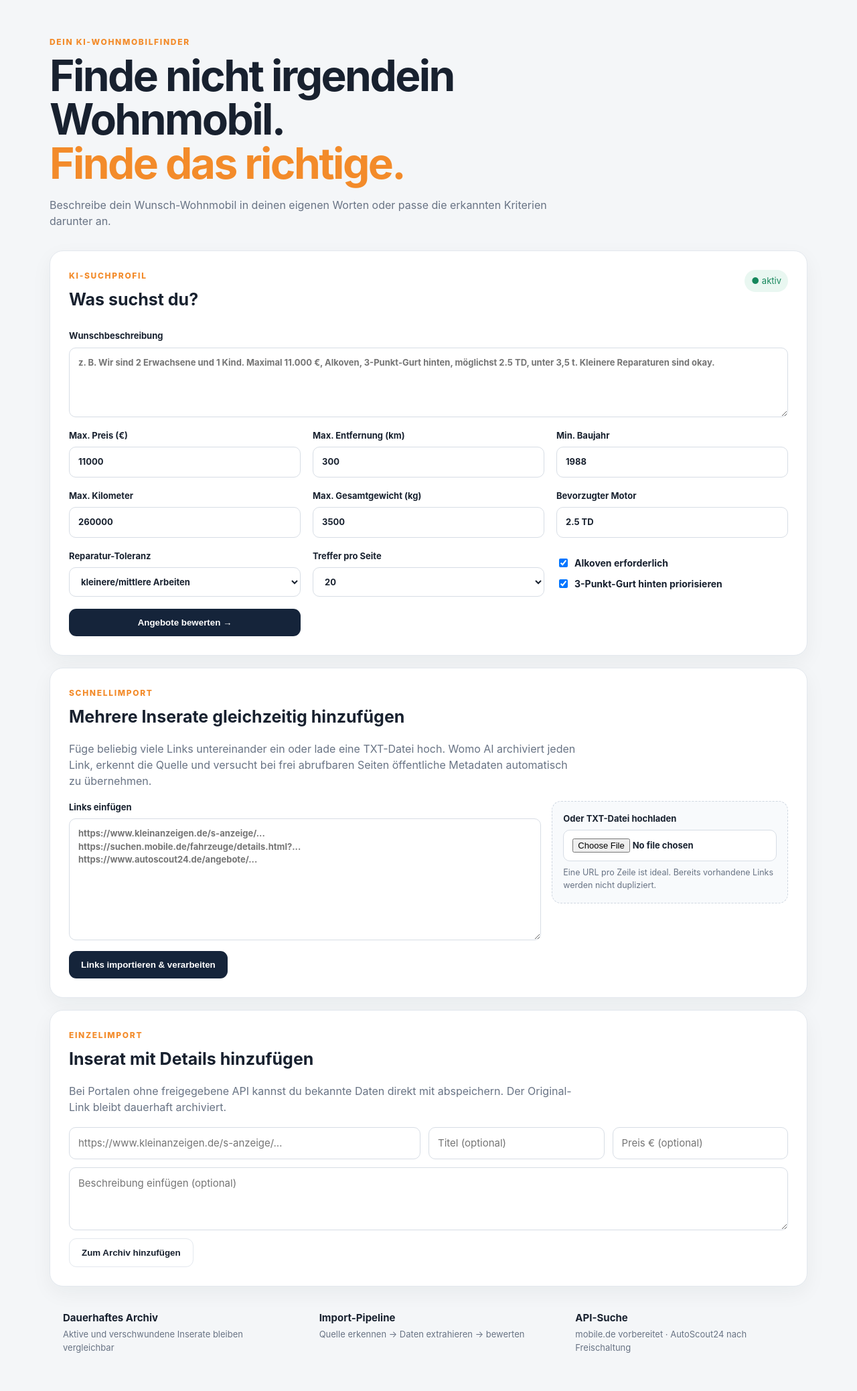
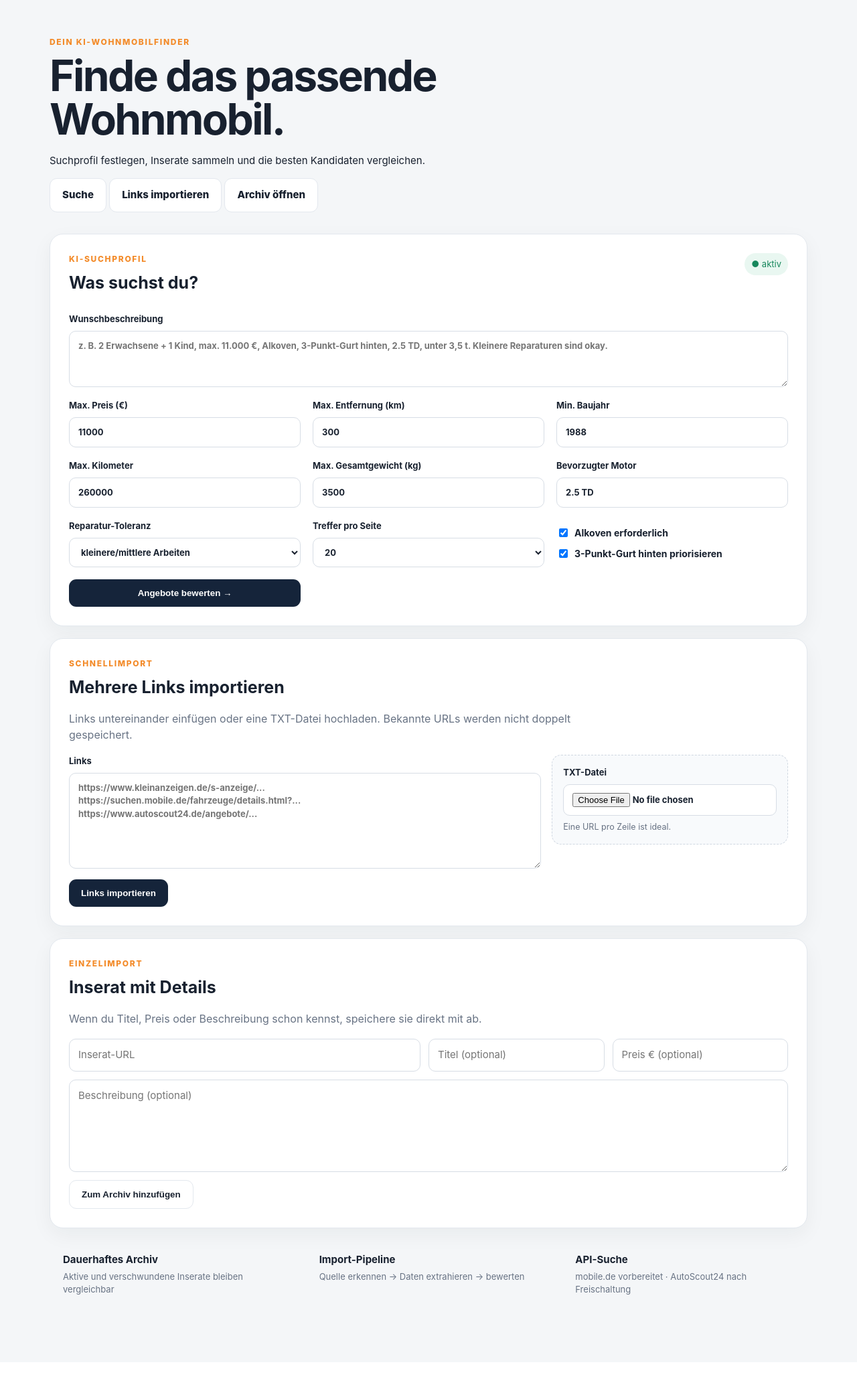
Before and after one commit to danielwauer-maker/womo-ai, a FastAPI app: page / in a window 1280 px wide. Shown: the part 68-2145 px from the top of the page at 67% size. After the commit the page ends 2001 px from the top, so only its background shows below. Run offline with FastAPI, Linux system fonts and the light colour scheme; data that the repository does not hold is empty.

Commit message:
Tighten home layout for faster scanning

```diff
--- a/app/templates/index.html
+++ b/app/templates/index.html
@@ -1,10 +1,15 @@
 {% extends "base.html" %}
 {% block title %}Womo AI · Suche{% endblock %}
 {% block content %}
-<section class="hero">
+<section class="hero hero-compact">
   <p class="eyebrow">DEIN KI-WOHNMOBILFINDER</p>
-  <h1>Finde nicht irgendein Wohnmobil.<br><span>Finde das richtige.</span></h1>
-  <p>Beschreibe dein Wunsch-Wohnmobil in deinen eigenen Worten oder passe die erkannten Kriterien darunter an.</p>
+  <h1>Finde das passende Wohnmobil.</h1>
+  <p>Suchprofil festlegen, Inserate sammeln und die besten Kandidaten vergleichen.</p>
+  <div class="quick-links">
+    <a class="secondary" href="#search-profile">Suche</a>
+    <a class="secondary" href="#batch-import">Links importieren</a>
+    <a class="secondary" href="/archive">Archiv öffnen</a>
+  </div>
 </section>
 
 {% if imported or existing or invalid or extracted or awaiting %}
@@ -18,14 +23,14 @@
 </section>
 {% endif %}
 
-<section class="panel search-panel">
+<section class="panel search-panel" id="search-profile">
   <div class="panel-head">
     <div><p class="eyebrow">KI-SUCHPROFIL</p><h2>Was suchst du?</h2></div>
     <span class="status-dot">● aktiv</span>
   </div>
-  <form method="post" action="/search" class="form-grid">
-    <label class="full-span">Wunschbeschreibung
-      <textarea name="prompt" rows="4" placeholder="z. B. Wir sind 2 Erwachsene und 1 Kind. Maximal 11.000 €, Alkoven, 3-Punkt-Gurt hinten, möglichst 2.5 TD, unter 3,5 t. Kleinere Reparaturen sind okay."></textarea>
+  <form method="post" action="/search" class="form-grid compact-form-grid">
+    <label class="full-span prompt-field">Wunschbeschreibung
+      <textarea name="prompt" rows="3" placeholder="z. B. 2 Erwachsene + 1 Kind, max. 11.000 €, Alkoven, 3-Punkt-Gurt hinten, 2.5 TD, unter 3,5 t. Kleinere Reparaturen sind okay."></textarea>
     </label>
     <label>Max. Preis (€)<input type="number" name="max_price" value="{{ defaults.max_price }}" min="1000" step="500"></label>
     <label>Max. Entfernung (km)<input type="number" name="max_distance_km" value="{{ defaults.max_distance_km }}" min="10" step="10"></label>
@@ -43,7 +48,7 @@
     <label>Treffer pro Seite
       <select name="per_page"><option>5</option><option>10</option><option selected>20</option><option>50</option></select>
     </label>
-    <div class="checks">
+    <div class="checks compact-checks">
       <label class="check"><input type="checkbox" name="require_alkoven" checked> Alkoven erforderlich</label>
       <label class="check"><input type="checkbox" name="require_three_point_belt" checked> 3-Punkt-Gurt hinten priorisieren</label>
     </div>
@@ -51,36 +56,38 @@
   </form>
 </section>
 
-<section class="panel manual-panel" id="batch-import">
-  <div class="panel-head"><div><p class="eyebrow">SCHNELLIMPORT</p><h2>Mehrere Inserate gleichzeitig hinzufügen</h2></div></div>
-  <p class="muted">Füge beliebig viele Links untereinander ein oder lade eine TXT-Datei hoch. Womo AI archiviert jeden Link, erkennt die Quelle und versucht bei frei abrufbaren Seiten öffentliche Metadaten automatisch zu übernehmen.</p>
-  <form method="post" action="/listings/batch" enctype="multipart/form-data" class="batch-form">
-    <label>Links einfügen
-      <textarea name="urls_text" rows="8" placeholder="https://www.kleinanzeigen.de/s-anzeige/...&#10;https://suchen.mobile.de/fahrzeuge/details.html?...&#10;https://www.autoscout24.de/angebote/..."></textarea>
+<section class="import-grid" id="batch-import">
+  <section class="panel manual-panel import-card">
+    <div class="panel-head"><div><p class="eyebrow">SCHNELLIMPORT</p><h2>Mehrere Links importieren</h2></div></div>
+    <p class="muted">Links untereinander einfügen oder eine TXT-Datei hochladen. Bekannte URLs werden nicht doppelt gespeichert.</p>
+    <form method="post" action="/listings/batch" enctype="multipart/form-data" class="batch-form batch-form-compact">
+      <label>Links
+        <textarea name="urls_text" rows="6" placeholder="https://www.kleinanzeigen.de/s-anzeige/...&#10;https://suchen.mobile.de/fahrzeuge/details.html?...&#10;https://www.autoscout24.de/angebote/..."></textarea>
       </label>
       <div class="upload-box">
-      <label>Oder TXT-Datei hochladen
+        <label>TXT-Datei
           <input type="file" name="file" accept=".txt,text/plain">
         </label>
-      <small>Eine URL pro Zeile ist ideal. Bereits vorhandene Links werden nicht dupliziert.</small>
+        <small>Eine URL pro Zeile ist ideal.</small>
       </div>
-    <button class="primary" type="submit">Links importieren & verarbeiten</button>
+      <button class="primary" type="submit">Links importieren</button>
     </form>
   </section>
 
-<section class="panel manual-panel">
-  <div class="panel-head"><div><p class="eyebrow">EINZELIMPORT</p><h2>Inserat mit Details hinzufügen</h2></div></div>
-  <p class="muted">Bei Portalen ohne freigegebene API kannst du bekannte Daten direkt mit abspeichern. Der Original-Link bleibt dauerhaft archiviert.</p>
-  <form method="post" action="/listings/manual" class="manual-form">
-    <input type="url" name="url" required placeholder="https://www.kleinanzeigen.de/s-anzeige/…">
+  <section class="panel manual-panel import-card">
+    <div class="panel-head"><div><p class="eyebrow">EINZELIMPORT</p><h2>Inserat mit Details</h2></div></div>
+    <p class="muted">Wenn du Titel, Preis oder Beschreibung schon kennst, speichere sie direkt mit ab.</p>
+    <form method="post" action="/listings/manual" class="manual-form single-import-form">
+      <input type="url" name="url" required placeholder="Inserat-URL">
       <input type="text" name="title" placeholder="Titel (optional)">
       <input type="number" name="price" placeholder="Preis € (optional)">
-    <textarea name="description" rows="3" placeholder="Beschreibung einfügen (optional)"></textarea>
+      <textarea name="description" rows="5" placeholder="Beschreibung (optional)"></textarea>
       <button class="secondary" type="submit">Zum Archiv hinzufügen</button>
     </form>
   </section>
+</section>
 
-<section class="feature-row">
+<section class="feature-row feature-row-compact">
   <article><strong>Dauerhaftes Archiv</strong><span>Aktive und verschwundene Inserate bleiben vergleichbar</span></article>
   <article><strong>Import-Pipeline</strong><span>Quelle erkennen → Daten extrahieren → bewerten</span></article>
   <article><strong>API-Suche</strong><span>mobile.de vorbereitet · AutoScout24 nach Freischaltung</span></article>
```
Lines whose indentation alone changed are shown as unchanged.
